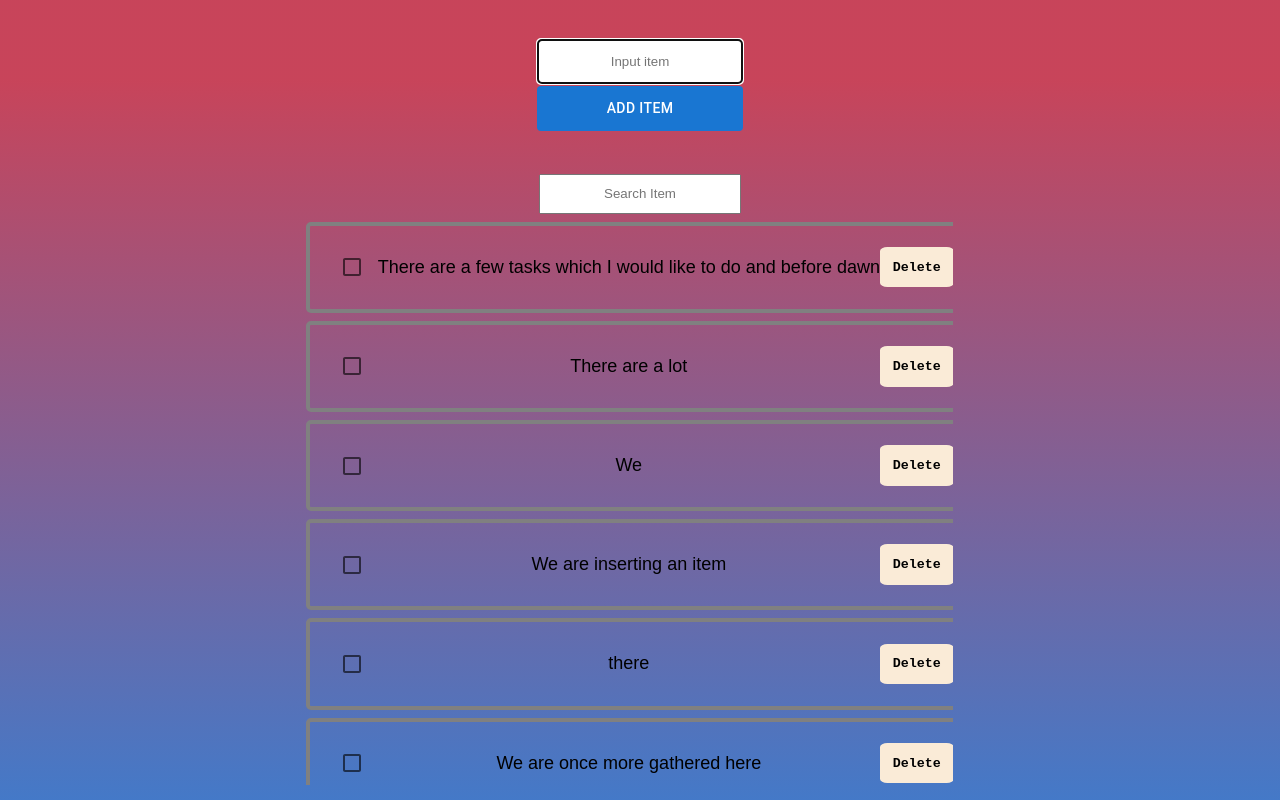
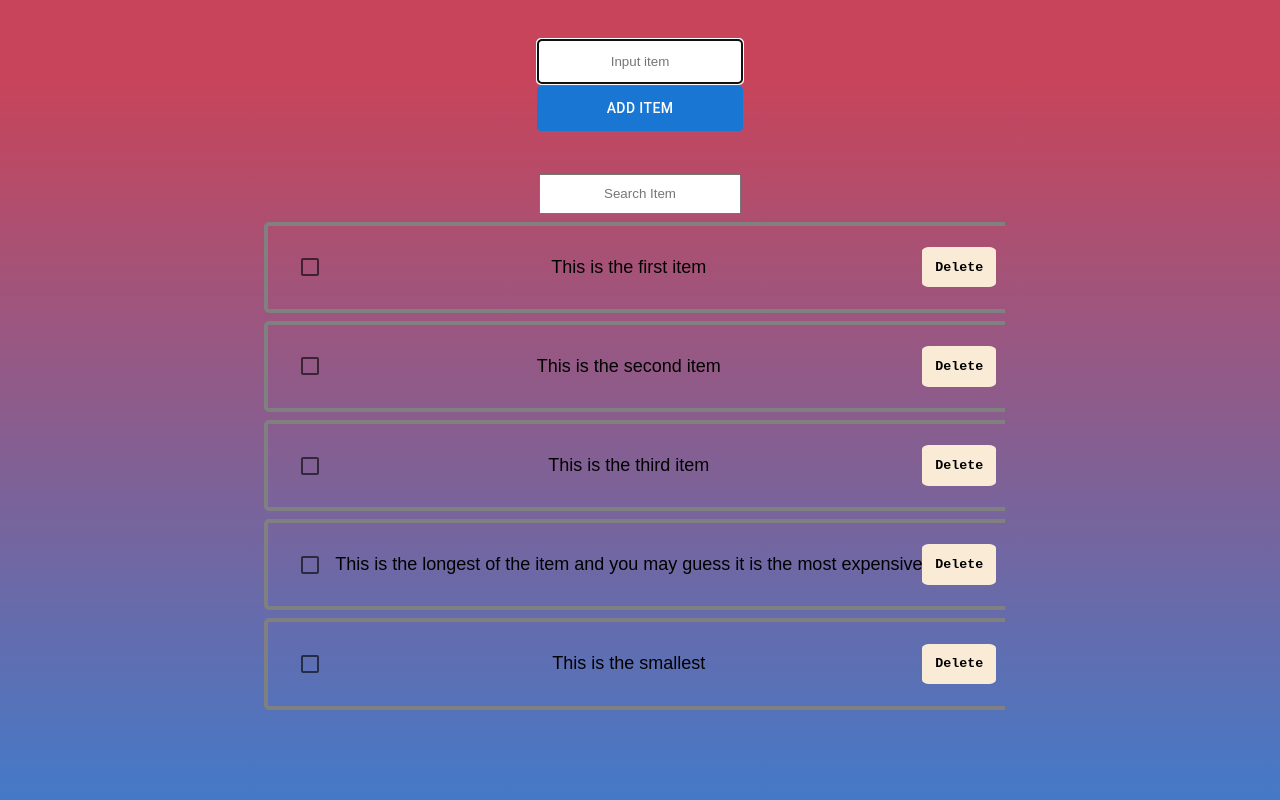
Before and after one commit to oracularzebra/grocery-spa, a React (Create React App) app: page / in a window 1280 px wide. Built offline with nearby package versions, Linux system fonts and the light colour scheme; data requests are answered from the project's data file.

Commit message:
Made some changes in the shadow and the main list component

```diff
--- a/data/db.json
+++ b/data/db.json
@@ -1,39 +1,29 @@
 {
   "item": [
     {
+      "id": 1,
+      "checked": false,
+      "value": "This is the first item"
+    },
+    {
+      "id": 2,
+      "checked": false,
+      "value": "This is the second item"
+    },
+    {
+      "id": 3,
+      "checked": false,
+      "value": "This is the third item"
+    },
+    {
       "id": 4,
       "checked": false,
-      "value": "There are a few tasks which I would like to do and before dawn"
+      "value": "This is the longest of the item and you may guess it is the most expensive"
     },
     {
       "id": 5,
       "checked": false,
-      "value": "There are a lot "
-    },
-    {
-      "id": 6,
-      "checked": false,
-      "value": "We"
-    },
-    {
-      "id": 7,
-      "checked": false,
-      "value": "We are inserting an item"
-    },
-    {
-      "id": 8,
-      "checked": false,
-      "value": "there"
-    },
-    {
-      "id": 9,
-      "checked": false,
-      "value": "We are once more gathered here"
-    },
-    {
-      "id": 10,
-      "checked": false,
-      "value": "asdf"
+      "value": "This is the smallest"
     }
   ]
 }
--- a/src/index.css
+++ b/src/index.css
@@ -14,7 +14,6 @@
 .app {
   flex-basis: 100%;
   height: 100vh;
-  align-self: flex-start;
   display: flex;
   flex-direction: column;
   align-items: center;
@@ -79,16 +78,14 @@
   flex-basis: 40px;
 }
 main {
-  overflow-y: scroll;
-  clip-path: inset(5px 25px 15px 0px);
-
+  overflow-y:scroll;
+  clip-path: inset(0px 15px 0px 0px);
 }
 /* Here we are editing list of tasks */
 main > div {
+  /* overflow-y: scroll; */
   margin-top:4px;
-  overflow-y: scroll;
   display: flex;
-  overflow-x: scroll;
   flex-direction: column;
   align-items: flex-end;
 }
@@ -126,7 +123,7 @@ main > div > nav > button:hover {
   background-color: rgba(18, 144, 22, 0.372);
   color:white;
 }
-@media (max-width:1000px) {
+@media (max-width:500px) {
   main{
     clip-path: none;
   }
```
